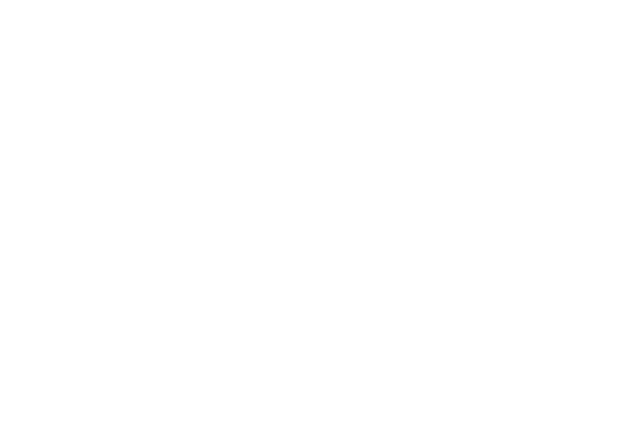
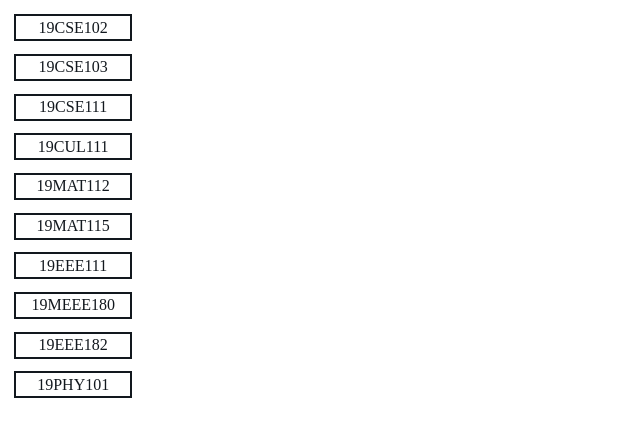
Before and after one commit to aadit-n3rdy/ums, a plain HTML site: page semester/sem2.html in a window 1280 px wide. Shown: the whole page, without its empty margins (0-640 px from the left). Drawn offline with Linux system fonts and the light colour scheme.

Commit message:
added sem.css file which will act as main css file for sem html files

```diff
--- /dev/null
+++ b/semester/sem.css
@@ -0,0 +1,24 @@
+:root {
+    --black:#12181e;
+    --dark-green:#27ac1f;
+    --light-green:#85fe78;
+    --white:#ffffff;
+    --grey:#ddd;
+}
+
+a:link , a:visited{
+    text-decoration: none;
+    background-color: var(--white);
+    color: var(--black);
+    border: 2px solid var(--black);
+    padding: 0.2% .5% 0.2% .5%;
+    text-align: center;
+    display: inline-block;
+    margin: 0.5% 0.5%;
+    width: 8%;
+}
+
+a:hover, a:active {
+    color: var(--light-green);
+    background-color: var(--black);
+}
--- a/semester/sem1.html
+++ b/semester/sem1.html
@@ -4,13 +4,28 @@
     <meta charset="UTF-8">
     <meta http-equiv="X-UA-Compatible" content="IE=edge">
     <meta name="viewport" content="width=device-width, initial-scale=1.0">
+    <link rel="stylesheet" href="sem.css">
     <title>Document</title>
 </head>
 <body>
-    <a href="19cse102">19CSE102</a>
+    <a href="19CSE100">19CSE100</a>
     <br>
-    <a href="19cse103">19CSE103</a>
+    <a href="19CSE180">19CSE180</a>
     <br>
-    <a href="19mee100">19MEE100</a>
+    <a href="19CSE101">19CSE101</a>
+    <br>
+    <a href="19ENG111">19ENG111</a>
+    <br>
+    <a href="19MAT101">19MAT101</a>
+    <br>
+    <a href="19MAT102">19MAT102</a>
+    <br>
+    <a href="19MAT111">19MAT111</a>
+    <br>
+    <a href="22ADM101">22ADM101</a>
+    <br>
+    <a href="22AVP103">22AVP103</a>
+    <br>
+    <a href="19MEE100">19MEE100</a>
 </body>
 </html>
--- a/semester/sem2.html
+++ b/semester/sem2.html
@@ -0,0 +1,31 @@
+<!DOCTYPE html>
+<html lang="en">
+<head>
+    <meta charset="UTF-8">
+    <meta http-equiv="X-UA-Compatible" content="IE=edge">
+    <meta name="viewport" content="width=device-width, initial-scale=1.0">
+    <link rel="stylesheet" href="sem.css">
+    <title>Document</title>
+</head>
+<body>
+    <a href="19CSE102">19CSE102</a>
+    <br>
+    <a href="19CSE103">19CSE103</a>
+    <br>
+    <a href="19CSE111">19CSE111</a>
+    <br>
+    <a href="19CUL111">19CUL111</a>
+    <br>
+    <a href="19MAT112">19MAT112</a>
+    <br>
+    <a href="19MAT115">19MAT115</a>
+    <br>
+    <a href="19EEE111">19EEE111</a>
+    <br>
+    <a href="19MEE180">19MEEE180</a>
+    <br>
+    <a href="19EEE182">19EEE182</a>
+    <br>
+    <a href="19PHY101">19PHY101</a>
+</body>
+</html>
```
Also changed, not shown: 1 other file.
